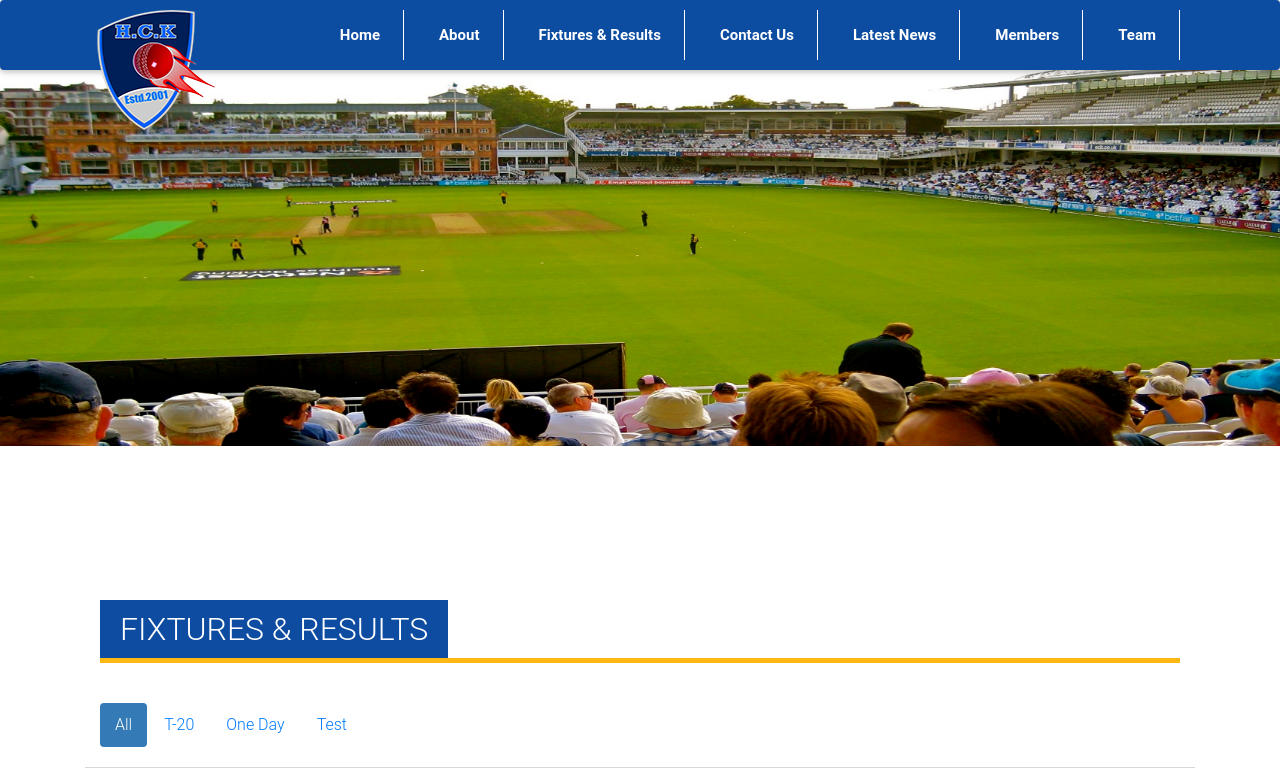
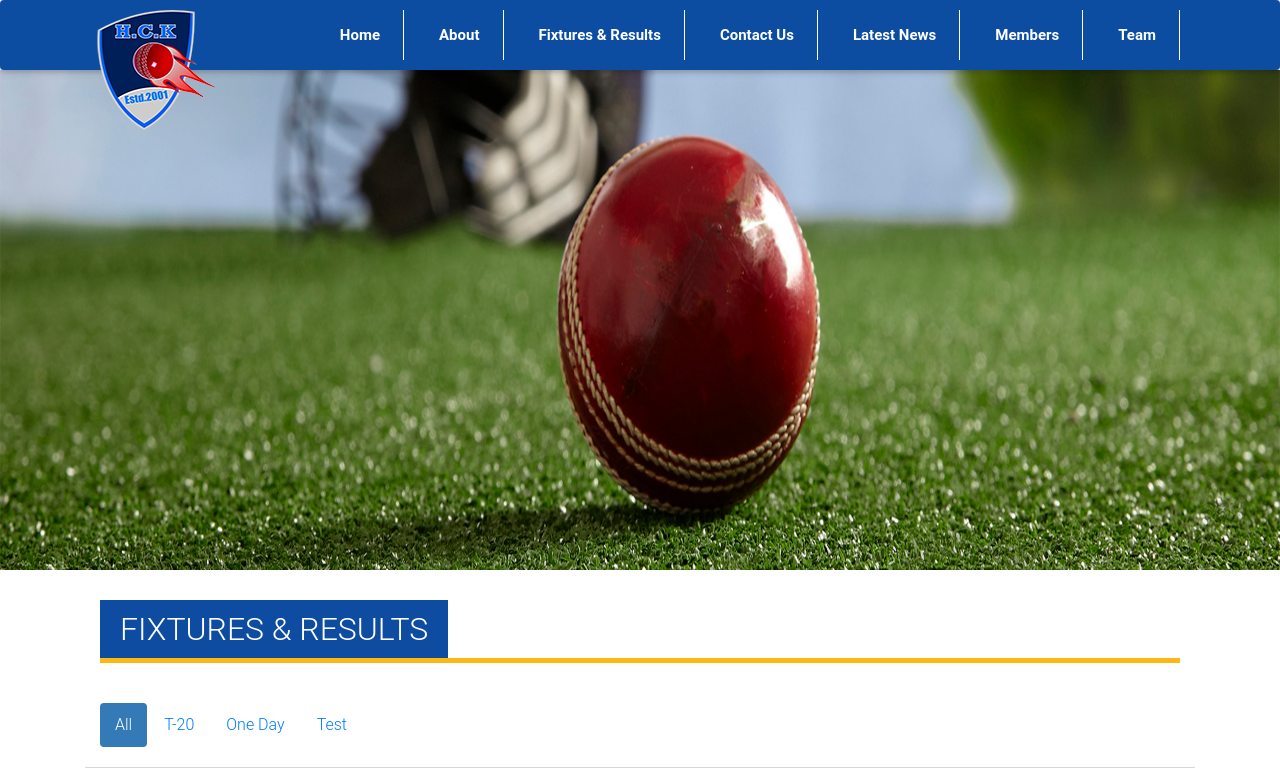
Before and after one commit to bilalwaheed/Club, a Django app: page /fixtures_results in a window 1280 px wide. Shown: the top 768 px of the page. Run offline with Django 3.2, Linux system fonts and the light colour scheme; data comes from the database, SQL or seed files in the repository; some libraries are stand-ins or nearby versions.

Commit message:
slider pic change

```diff
--- a/club_pages/admin.py
+++ b/club_pages/admin.py
@@ -1,5 +1,5 @@
 from django.contrib import admin
-from .models import Player, Club, Team, Member, Tournament, Fixture, LatestNews
+from .models import Player, Club, Team, Member, Tournament, Fixture, LatestNews,SliderImages
 
 admin.site.register(Player)
 admin.site.register(Club)
@@ -8,3 +8,4 @@ admin.site.register(Member)
 admin.site.register(Tournament)
 admin.site.register(Fixture)
 admin.site.register(LatestNews)
+admin.site.register(SliderImages)
--- a/club_pages/models.py
+++ b/club_pages/models.py
@@ -80,3 +80,6 @@ class LatestNews(models.Model):
     title = models.CharField(max_length=250)
     description = models.CharField(max_length=250)
     image = models.ImageField(upload_to=upload_player_image, null=True, blank=True)
+
+class SliderImages(models.Model):
+    image = models.ImageField(upload_to=upload_player_image, null=True, blank=True)
--- a/club_pages/static/css/style.css
+++ b/club_pages/static/css/style.css
@@ -261,6 +261,10 @@ text-align:center;
 margin-top:50px;
 }
 @media only screen and (max-width: 768px) {
+.responsive-slider .slides ul li
+{
+    height: 152px !important;
+}
 .flex-center
 {
 display: table-caption !important;
@@ -341,3 +345,7 @@ background-color: #a40000;
 {
     margin-top: -34px !important;
 }
+.slider-li
+{
+    height: 583px !important;
+}
--- a/club_pages/templates/Feature_Result.html
+++ b/club_pages/templates/Feature_Result.html
@@ -2,7 +2,7 @@
 {% load staticfiles %}
 {% block content %}
 <div class="wide title-bar-bg animated zoomIn">
-<img class="img-responsive" src="{% static 'images/fixtures.jpg' %}" style="    width: 100%;height: auto;"/>
+<img class="img-responsive" src="{% static 'images/new-fixture.jpg' %}" style="    width: 100%;height: 500px"/>
 <div class="container title-bar">
     <div class="container">
         <div class="row">
--- a/club_pages/views.py
+++ b/club_pages/views.py
@@ -3,7 +3,7 @@ from django.shortcuts import render, render_to_response
 from django.views import generic
 
 # Create your views here.
-from club_pages.models import Player, Fixture, LatestNews
+from club_pages.models import Player, Fixture, LatestNews, SliderImages
 
 
 class ContactUsView(generic.TemplateView):
@@ -43,7 +43,8 @@ class home(generic.TemplateView):
     #render_to_response(template_name)
     def get(self, request, *args, **kwargs):
         news = LatestNews.objects.all()
-        return render(request, self.template_name, {'news': news})
+        sliderImages = SliderImages.objects.all()
+        return render(request, self.template_name, {'news': news,'sliderImages': sliderImages})
 
 
 class team(generic.TemplateView):
```
Also changed, not shown: club_pages/templates/Home.html (+13 -9 lines), club_pages/migrations/0004_sliderimages.py (added), club_pages/static/images/new-fixture.jpg (added).
